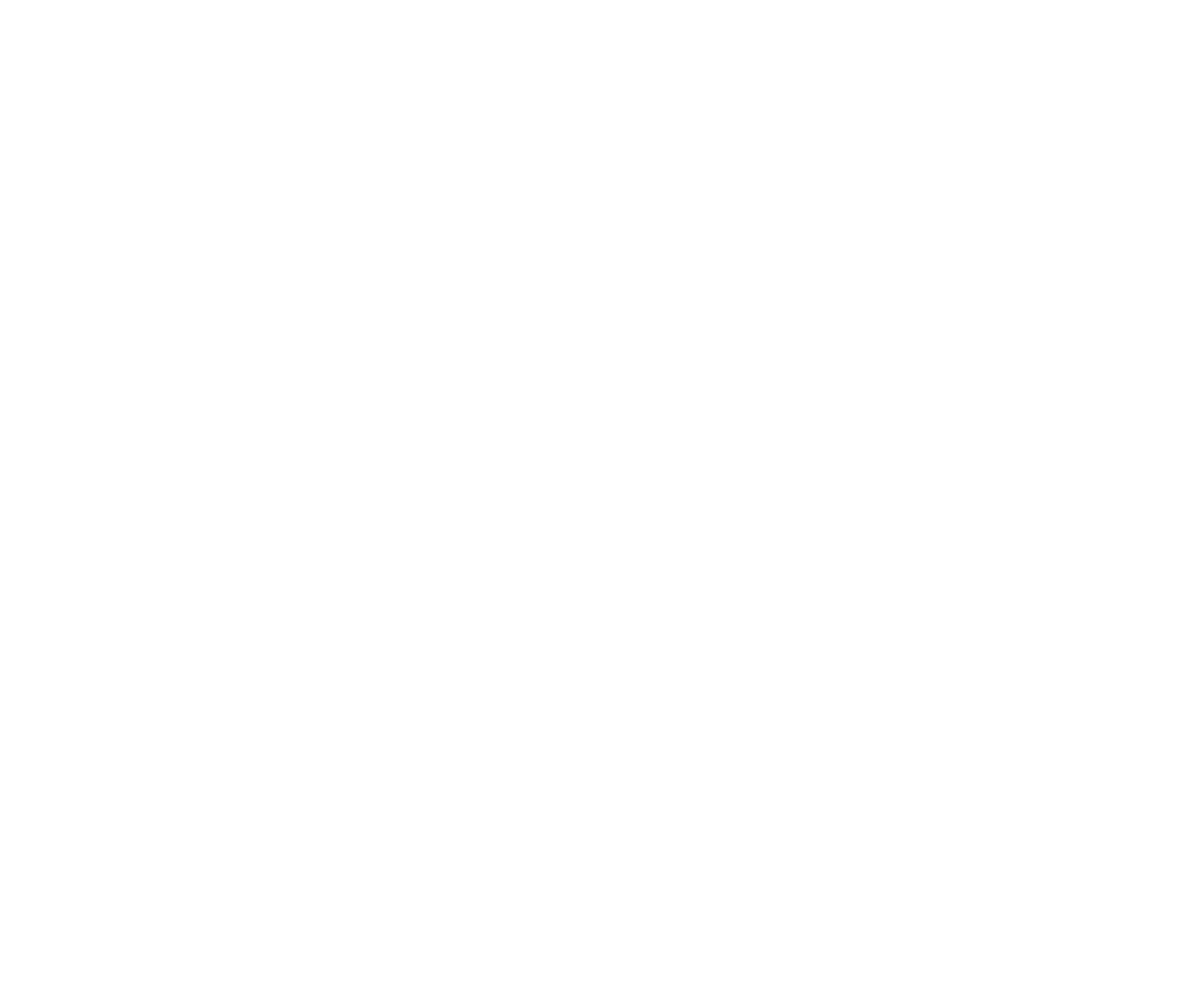
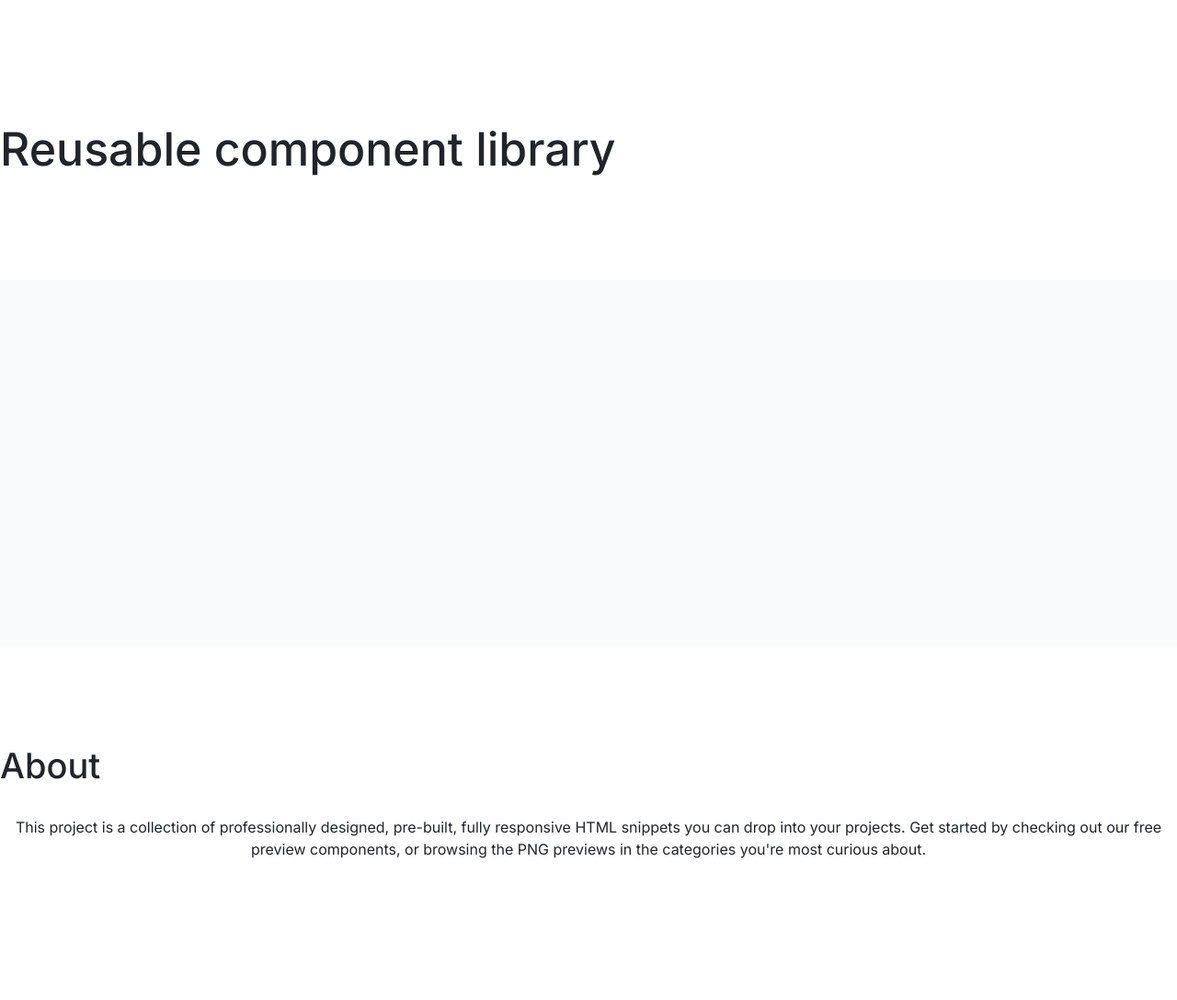
Before and after one commit to js-tasks-ru/htmlcss-20250313_v-junolainen, a website: page index.html in a window 1280 px wide. Shown: the whole page at 92% size. Before the commit the page ends 800 px from the top, so only its background shows below. Drawn offline with Linux system fonts and the light colour scheme.

Commit message:
dz lecture 1 main page

```diff
--- a/assets/css/main.css
+++ b/assets/css/main.css
@@ -1,5 +1,10 @@
 @import 'normalize.css';
 @import '../fonts/fonts.css';
+
+@import '../../components/footer/footer.css';
+@import '../../components/header/header.css';
+@import '../../components/main/main.css';
+@import '../../components/page/page.css';
 
 :root {
     --white: #ffffff;
@@ -20,6 +25,6 @@
     --secondary: var(--purple);
 }
 
-* {
+body {
     font-family: 'Roboto', sans-serif;
 }
--- a/assets/fonts/fonts.css
+++ b/assets/fonts/fonts.css
@@ -1 +1,2 @@
 @import url('https://fonts.googleapis.com/css2?family=Roboto:ital,wght@0,100;0,300;0,400;0,500;0,700;0,900;1,100;1,300;1,400;1,500;1,700;1,900&display=swap');
+@import url('https://fonts.googleapis.com/css2?family=Inter:ital,opsz,wght@0,14..32,100..900;1,14..32,100..900&display=swap');
--- /dev/null
+++ b/components/footer/footer.css
@@ -0,0 +1,21 @@
+.footer {
+    padding: 72px 0 136px;
+    background-color: var(--white);
+    font-family: 'Inter';
+    font-style: normal;
+}
+
+.footer__about-title {
+    font-weight: 500;
+    font-size: 38px;
+    line-height: 48px;
+    color: var(--black);
+}
+
+.footer__about-text {
+    font-weight: 400;
+    font-size: 16px;
+    line-height: 24px;
+    text-align: center;
+    color: var(--black);
+}
--- /dev/null
+++ b/components/header/header.css
@@ -0,0 +1,13 @@
+.header {
+    padding: 96px 0 77px;
+    background-color: var(--white);
+    color: var(--black);
+    font-family: 'Inter';
+    font-style: normal;
+}
+
+.header__title {
+    font-weight: 500;
+    font-size: 50px;
+    line-height: 64px;
+}
--- /dev/null
+++ b/components/main/main.css
@@ -0,0 +1,7 @@
+.main {
+    background-color: #f9fafc;
+}
+
+.main__dummy {
+    height: 400px;
+}
--- a/index.html
+++ b/index.html
@@ -2,9 +2,26 @@
 <!-- Главная страница -->
 <html lang="ru">
     <head>
-        <link rel="stylesheet" href="./assets/css/main.css">
+        <link rel="stylesheet" href="./assets/css/main.css" />
     </head>
     <body>
-
+        <div class="page">
+            <header class="header">
+                <h1 class="header__title">Reusable component library</h1>
+            </header>
+            <main class="main">
+                <div class="main__dummy"></div>
+            </main>
+            <footer class="footer">
+                <h2 class="footer__about-title">About</h2>
+                <p class="footer__about-text">
+                    This project is a collection of professionally designed,
+                    pre-built, fully responsive HTML snippets you can drop into
+                    your projects. Get started by checking out our free preview
+                    components, or browsing the PNG previews in the categories
+                    you're most curious about.
+                </p>
+            </footer>
+        </div>
     </body>
 </html>
```
Also changed, not shown: components/page/page.css (added), 1 other file.
